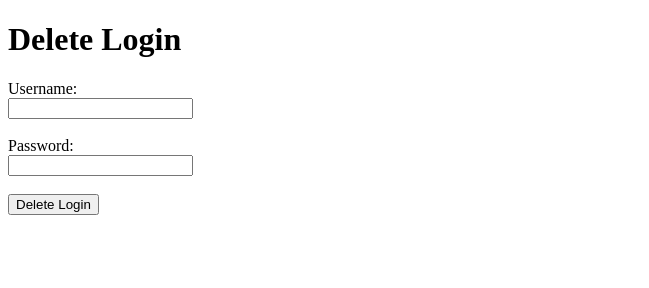
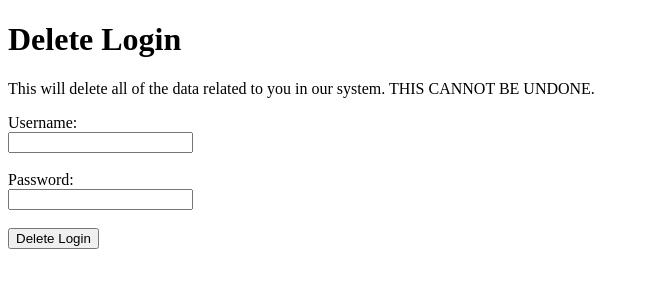
Before and after one commit to ConnorDoughertyKeehan-InfoTrack/static-html, a plain HTML site: page delete-account.html in a window 1280 px wide. Shown: the whole page, without its empty margins (0-649 px from the left). Drawn offline with Linux system fonts and the light colour scheme.

Commit message:
Update delete-account.html

```diff
--- a/delete-account.html
+++ b/delete-account.html
@@ -36,6 +36,7 @@
 </head>
 <body>
   <h1>Delete Login</h1>
+  <p>This will delete all of the data related to you in our system. THIS CANNOT BE UNDONE.</p>
   <form id="deleteLoginForm" onsubmit="deleteLogin(event)">
     <label for="username">Username:</label><br>
     <input type="text" id="username" name="username" required><br><br>
```
